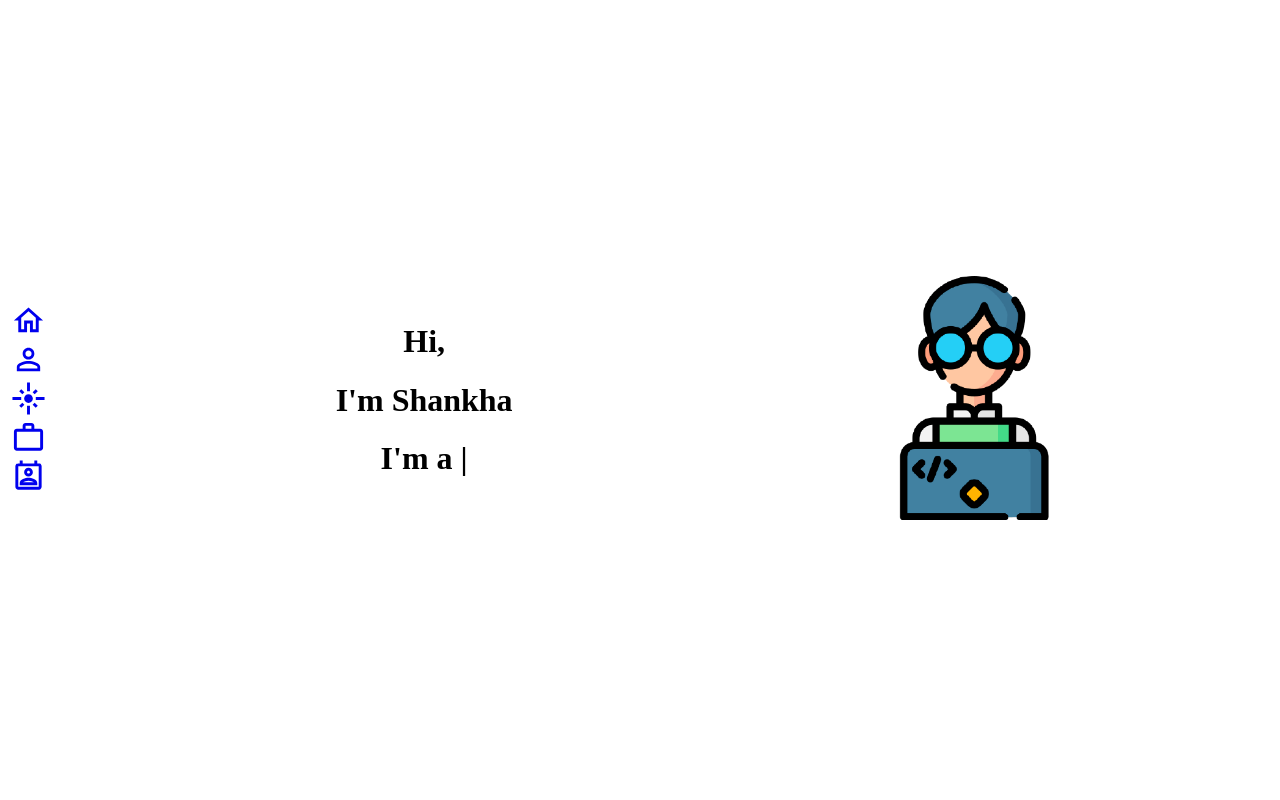
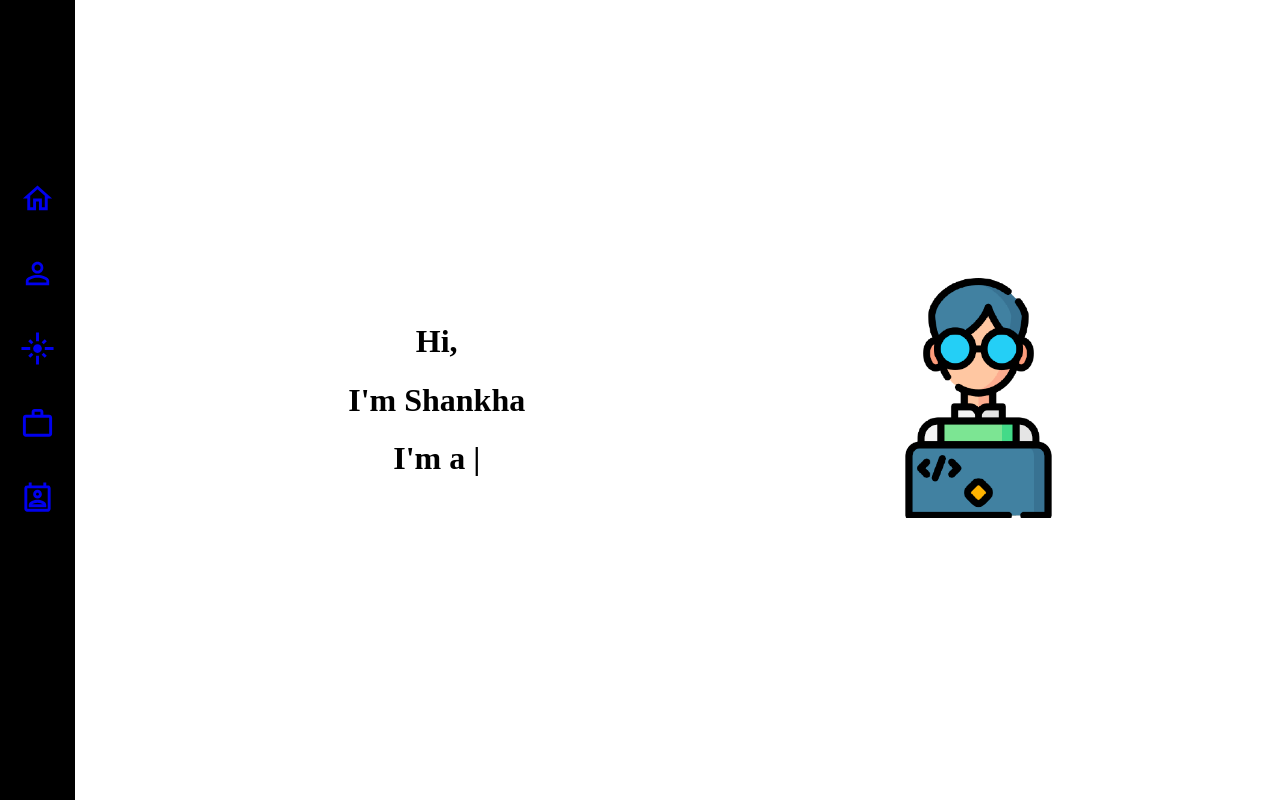
Before and after one commit to shankha001/PersonalWeb, a React (Create React App) app: page / in a window 1280 px wide. Built offline with nearby package versions, Linux system fonts and the light colour scheme.

Commit message:
[Navbar] update navbar styling..

```diff
--- a/src/components/Navbar/Navbar.jsx
+++ b/src/components/Navbar/Navbar.jsx
@@ -1,11 +1,11 @@
-import React from 'react';
-import './navbar.styles.scss';
-import HomeIcon from '@material-ui/icons/HomeOutlined';
-import PersonOutlineIcon from '@material-ui/icons/PersonOutline';
-import FlareIcon from '@material-ui/icons/Flare';
-import WorkIcon from '@material-ui/icons/WorkOutlineOutlined';
-import PermContactCalendarIcon from '@material-ui/icons/PermContactCalendarOutlined';
-import { Link } from 'react-router-dom';
+import React from "react";
+import "./navbar.styles.scss";
+import HomeIcon from "@material-ui/icons/HomeOutlined";
+import PersonOutlineIcon from "@material-ui/icons/PersonOutline";
+import FlareIcon from "@material-ui/icons/Flare";
+import WorkIcon from "@material-ui/icons/WorkOutlineOutlined";
+import PermContactCalendarIcon from "@material-ui/icons/PermContactCalendarOutlined";
+import { Link } from "react-router-dom";
 function Navbar() {
   return (
     <div className="sidebar__container">
@@ -36,6 +36,20 @@ function Navbar() {
           </Link>
         </div>
       </div>
+      <div className="sidebar__social">
+        <div className="footer-social">
+          <a href="https://github.com/shankha001">
+            <i className="fab fa-github"></i>
+          </a>
+
+          <a href="mailto:shankhasubhrabiswas@gmail.com">
+            <i className="fas fab fa-envelope"></i>
+          </a>
+          <a href="https://instagram.com">
+            <i className="fab fa-instagram"></i>
+          </a>
+        </div>
+      </div>
     </div>
   );
 }
--- a/src/components/Navbar/navbar.styles.scss
+++ b/src/components/Navbar/navbar.styles.scss
@@ -1,19 +1,36 @@
 .sidebar__container {
   display: flex;
   flex-direction: column;
-  width: 60px;
+  width: 80px;
   text-align: center;
   justify-content: center;
+  background-color: black;
 }
 
 .sidebar__nav {
   display: flex;
   flex-direction: column;
-
   &-icon {
     cursor: pointer;
+    padding: 18px;
+    color: white;
   }
 }
+.sidebar__social {
+  height: 100px;
+}
+.footer-social {
+  width: 100%;
+  margin-top: 20px;
+  font-size: 20px;
+  display: flex;
+  flex-direction: column;
+
+  .fab {
+    margin: 10px 0;
+  }
+}
+
 @media only screen and (max-width: 768px) {
   .sidebar__container {
     flex-direction: row;
```
